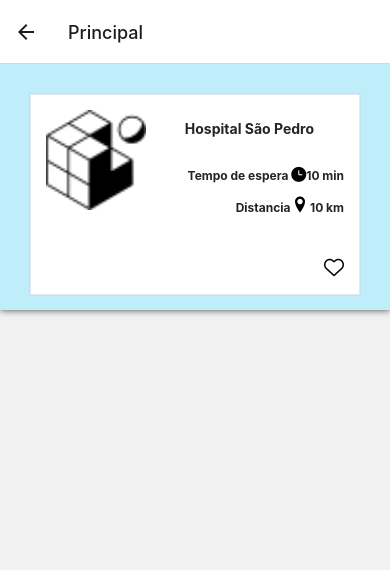
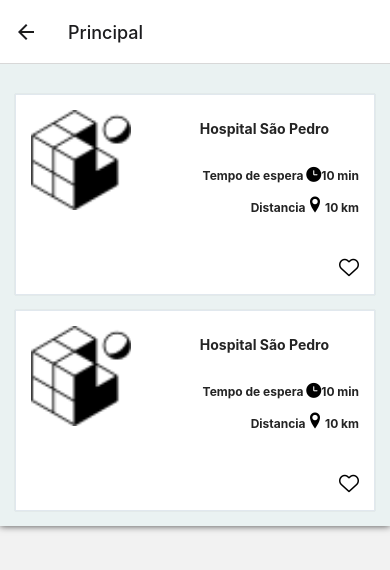
Before and after one commit to arnoldcainan/sos-fila3.0, a React Native app: screen /Principal in a window 390 px wide. Shown: the top 570 px of the page. Built offline with nearby package versions, Linux system fonts and the light colour scheme.

Commit message:
Update Principal.js

```diff
--- a/screens/Principal.js
+++ b/screens/Principal.js
@@ -10,6 +10,31 @@ const Principal = ({ navigation, route }) => {
     <ScrollView>
 
       <View style={styles.container}>
+        <Card>
+          <TouchableOpacity
+            onPress={() => navigation.navigate('Feed1')}>
+            <Image
+              style={styles.logo}
+              source={require('../assets/favicon.png')}
+            />
+
+            <View>
+              <Text style={styles.titulo}>Hospital São Pedro</Text>
+
+              <View style={styles.relogio}>
+                <Text style={styles.paragraph}>Tempo de espera <AntDesign name="clockcircle" size={15} color="black" />10 min</Text>
+              </View>
+              <View style={styles.distancia}>
+                <Text style={styles.paragraph}>Distancia<Entypo name="location-pin" size={20} color="black" />10 km</Text>
+              </View>
+
+              <View style={styles.coracao}>
+                <AntDesign name="hearto" size={20} color="black" />
+              </View>
+            </View>
+          </TouchableOpacity>
+
+        </Card>
         <Card>
           <TouchableOpacity
             onPress={() => navigation.navigate('Feed1')}>
@@ -48,9 +73,10 @@ const styles = StyleSheet.create({
   container: {
     flex: 1,
     elevation: 3,
-    padding: 15,
+    paddingTop: 15,
+    paddingBottom: 15,
     flexDirection: 'column',
-    backgroundColor: '#BFEDFA',
+    backgroundColor: '#EAF2F2',
     shadowColor: '#444',
     shadowOpacity: 2.5,
     shadowRadius: 7,
```
